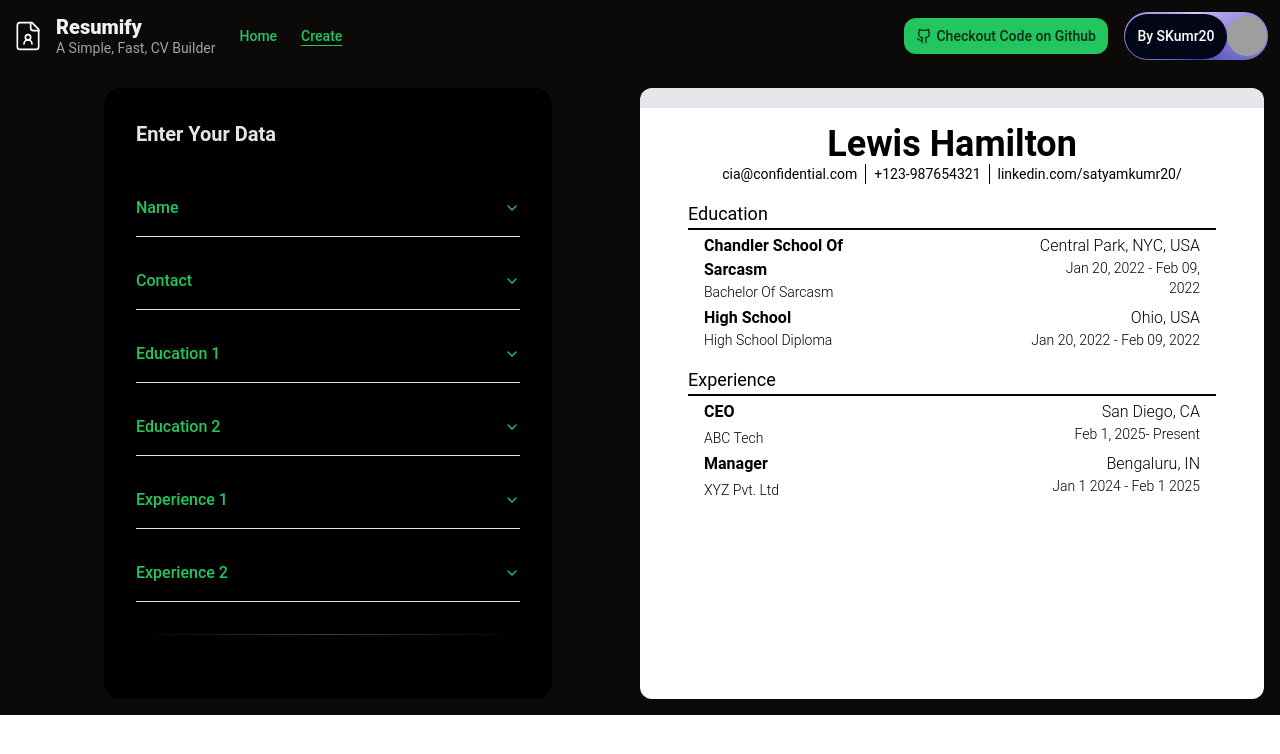
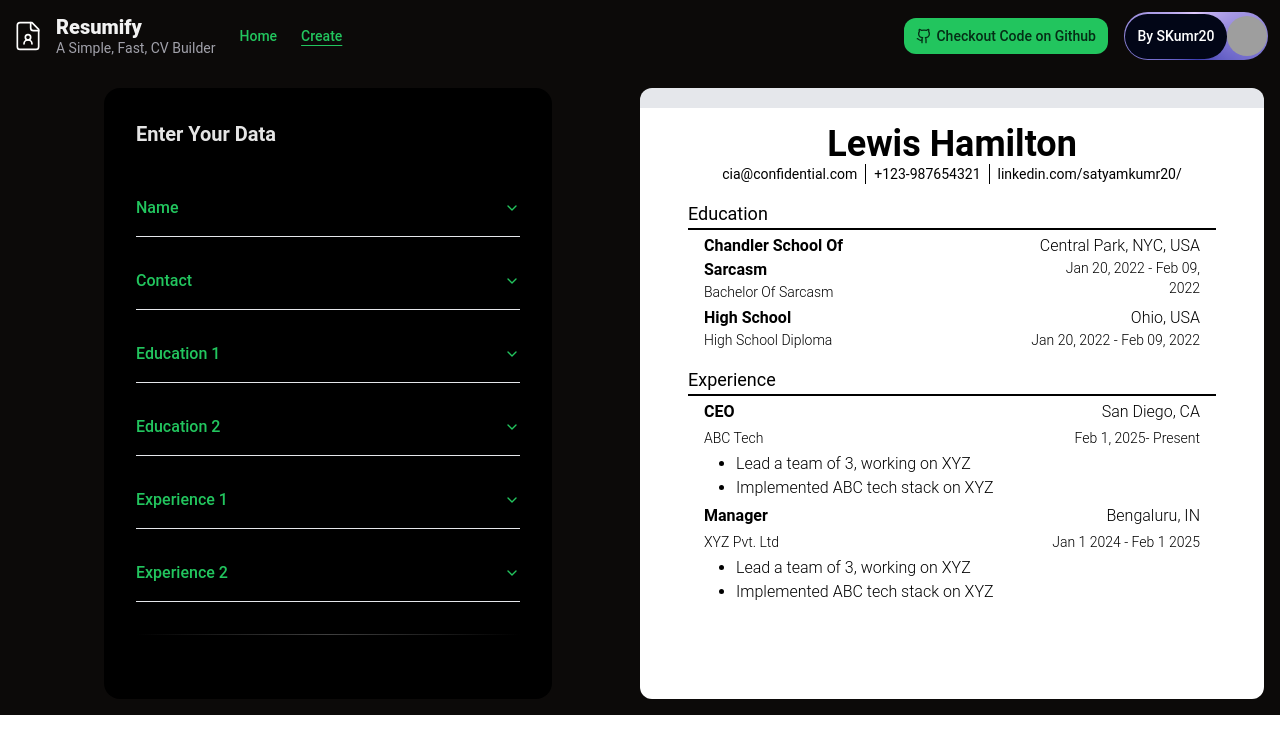
Before and after one commit to SKumr20/resume-builder, a React (Vite) app: page /createResume in a window 1280 px wide. Shown: the top 754 px of the page. Built offline with nearby package versions, Linux system fonts and the light colour scheme; grey boxes are pictures that could not be loaded.

Commit message:
Add experience detail Fix Style - allignment

```diff
--- a/src/components/ResumePreview.jsx
+++ b/src/components/ResumePreview.jsx
@@ -1,5 +1,5 @@
 
-const ResumePreview = ({ firstname, lastname, email, phone, linkedin, education1, educationDegree1, education2, educationDegree2, experience1, experiencePlace1, education1Location, education2Location, education1Date, education2Date, experience1Location, experience1Date, experience2, experiencePlace2, experience2Location, experience2Date}) => {
+const ResumePreview = ({ firstname, lastname, email, phone, linkedin, education1, educationDegree1, education2, educationDegree2, experience1, experiencePlace1, education1Location, education2Location, education1Date, education2Date, experience1Location, experience1Date, experience2, experiencePlace2, experience2Location, experience2Date, experience1Detail, experience1Detail2, experience2Detail, experience2Detail2}) => {
 
   return (
     <>
@@ -49,25 +49,33 @@ const ResumePreview = ({ firstname, lastname, email, phone, linkedin, education1
             <hr className="border-[0.5px] mx-12 border-black"/>
 
             <div className="flex flex-row justify-between">
-              <div>
+              <div className="w-1/2">
                 <h2 className="mx-16 mt-1 font-bold">{experience1}</h2>
                 <h2 className="mx-16 mt-1 font-light text-sm">{experiencePlace1}</h2>
+                <ul className="mx-24 mt-1 font-light list-disc text-nowrap">
+                  <li> {experience1Detail} </li>
+                  <li> {experience1Detail2} </li>
+                </ul>
               </div>
-              <div className="text-right">
-                <h2 className="mx-16 font-light mt-1 ">{experience1Location}</h2>
-                <h2 className="mx-16 font-light text-sm">{experience1Date}</h2>
+              <div className="w-1/2 text-right">
+                <h2 className="mx-16 font-light mt-1">{experience1Location}</h2>
+                <h2 className="mx-16 font-light mt-1 text-sm">{experience1Date}</h2>
               </div>
             </div>
 
 
             <div className="flex flex-row justify-between">
-              <div>
+              <div className="w-1/2">
                 <h2 className="mx-16 mt-1 font-bold">{experience2}</h2>
                 <h2 className="mx-16 mt-1 font-light text-sm">{experiencePlace2}</h2>
+                <ul className="mx-24 mt-1 font-light list-disc text-nowrap">
+                  <li> {experience2Detail} </li>
+                  <li> {experience2Detail2} </li>
+                </ul>
               </div>
-              <div className="text-right">
+              <div className="w-1/2 text-right">
                 <h2 className="mx-16 font-light mt-1 ">{experience2Location}</h2>
-                <h2 className="mx-16 font-light text-sm">{experience2Date}</h2>
+                <h2 className="mx-16 font-light mt-1 text-sm">{experience2Date}</h2>
               </div>
             </div>
 
--- a/src/components/signup-form-demo.jsx
+++ b/src/components/signup-form-demo.jsx
@@ -13,7 +13,7 @@ import {
 
 
 
-export default function SignupFormDemo({ setFirstname, setLastname, setEmail, setPhone, setLinkedin, setEducation1, setEducationDegree1, setEducation2, setEducationDegree2, setExperience1, setExperiencePlace1, setEducation1Location, setEducation2Location, setEducation1Date, setEducation2Date, setExperience1Location, setExperience1Date, setExperience2, setExperiencePlace2, setExperience2Location, setExperience2Date }) {
+export default function SignupFormDemo({ setFirstname, setLastname, setEmail, setPhone, setLinkedin, setEducation1, setEducationDegree1, setEducation2, setEducationDegree2, setExperience1, setExperiencePlace1, setEducation1Location, setEducation2Location, setEducation1Date, setEducation2Date, setExperience1Location, setExperience1Date, setExperience2, setExperiencePlace2, setExperience2Location, setExperience2Date, setExperience1Detail, setExperience1Detail2, setExperience2Detail, setExperience2Detail2 }) {
 
   const handleSubmit = (e) => {
     e.preventDefault();
@@ -156,6 +156,14 @@ export default function SignupFormDemo({ setFirstname, setLastname, setEmail, se
                   <Label>Work 1 Duration</Label>
                   <DatePickerWithRange className=' text-muted-foreground' setExperience1Date={setExperience1Date} target="experience1Location" />
                 </LabelInputContainer>
+                <LabelInputContainer className="mb-4">
+                  <Label htmlFor="experience1Detail">Point 1</Label>
+                  <Input id="experience1Detail" placeholder="Worked on XYZ" type="text" onChange={(e) => setExperience1Detail(e.target.value)} />
+                </LabelInputContainer>
+                <LabelInputContainer className="mb-4">
+                  <Label htmlFor="experience1Detail2">Point 2</Label>
+                  <Input id="experience1Detail2" placeholder="Implemented ABC tech stack on XYZ" type="text" onChange={(e) => setExperience1Detail2(e.target.value)} />
+                </LabelInputContainer>
                 </AccordionContent>
               </AccordionItem>
           </Accordion>
@@ -180,6 +188,14 @@ export default function SignupFormDemo({ setFirstname, setLastname, setEmail, se
                 <LabelInputContainer className='mb-4'>
                   <Label>Work 2 Duration</Label>
                   <DatePickerWithRange className=' text-muted-foreground' setExperience2Date={setExperience2Date} target="experience2Location" />
+                </LabelInputContainer>
+                <LabelInputContainer className="mb-4">
+                  <Label htmlFor="experience2Detail">Point 1</Label>
+                  <Input id="experience2Detail" placeholder="Worked on XYZ" type="text" onChange={(e) => setExperience2Detail(e.target.value)} />
+                </LabelInputContainer>
+                <LabelInputContainer className="mb-4">
+                  <Label htmlFor="experience2Detail2">Point 2</Label>
+                  <Input id="experience2Detail2" placeholder="Implemented ABC tech stack on XYZ" type="text" onChange={(e) => setExperience2Detail2(e.target.value)} />
                 </LabelInputContainer>
                 </AccordionContent>
               </AccordionItem>
--- a/src/pages/CreateResume.jsx
+++ b/src/pages/CreateResume.jsx
@@ -24,12 +24,16 @@ const CreateResume = () => {
   const [experiencePlace2, setExperiencePlace2] = useState('XYZ Pvt. Ltd');
   const [experience2Location, setExperience2Location] = useState('Bengaluru, IN');
   const [experience2Date, setExperience2Date] = useState('Jan 1 2024 - Feb 1 2025');
+  const [experience1Detail, setExperience1Detail] = useState("Lead a team of 3, working on XYZ");
+  const [experience1Detail2, setExperience1Detail2] = useState("Implemented ABC tech stack on XYZ");
+  const [experience2Detail, setExperience2Detail] = useState("Lead a team of 3, working on XYZ");
+  const [experience2Detail2, setExperience2Detail2] = useState("Implemented ABC tech stack on XYZ");
 
   return (
     <>
       <div className='grid grid-cols-2 p-4 bg-background max-h-full'>
-        <SignupFormDemo setFirstname={setFirstname} setLastname={setLastname} setEmail={setEmail} setPhone={setPhone} setLinkedin={setLinkedin} setEducation1={setEducation1} setEducationDegree1={setEducationDegree1} setEducation2={setEducation2} setEducationDegree2={setEducationDegree2} setExperience1={setExperience1} setExperiencePlace1={setExperiencePlace1} setEducation1Location={setEducation1Location} setEducation2Location={setEducation2Location} setEducation1Date={setEducation1Date} setEducation2Date={setEducation2Date} setExperience1Location={setExperience1Location} setExperience1Date={setExperience1Date } setExperience2={setExperience2} setExperiencePlace2={setExperiencePlace2} setExperience2Location={setExperience2Location} setExperience2Date={setExperience2Date} />
-        <ResumePreview firstname={firstname} lastname={lastname} email={email} phone={phone} linkedin={linkedin} education1={education1} educationDegree1={educationDegree1} education2={education2} educationDegree2={educationDegree2} experience1={experience1} experiencePlace1={experiencePlace1} education1Location={education1Location} education2Location={education2Location} education1Date={education1Date} education2Date={education2Date} experience1Location={experience1Location} experience1Date={experience1Date} experience2={experience2} experiencePlace2={experiencePlace2} experience2Location={experience2Location} experience2Date={experience2Date}/>
+        <SignupFormDemo setFirstname={setFirstname} setLastname={setLastname} setEmail={setEmail} setPhone={setPhone} setLinkedin={setLinkedin} setEducation1={setEducation1} setEducationDegree1={setEducationDegree1} setEducation2={setEducation2} setEducationDegree2={setEducationDegree2} setExperience1={setExperience1} setExperiencePlace1={setExperiencePlace1} setEducation1Location={setEducation1Location} setEducation2Location={setEducation2Location} setEducation1Date={setEducation1Date} setEducation2Date={setEducation2Date} setExperience1Location={setExperience1Location} setExperience1Date={setExperience1Date } setExperience2={setExperience2} setExperiencePlace2={setExperiencePlace2} setExperience2Location={setExperience2Location} setExperience2Date={setExperience2Date} setExperience1Detail={setExperience1Detail} setExperience1Detail2={setExperience1Detail2} setExperience2Detail={setExperience2Detail} setExperience2Detail2={setExperience2Detail2} />
+        <ResumePreview firstname={firstname} lastname={lastname} email={email} phone={phone} linkedin={linkedin} education1={education1} educationDegree1={educationDegree1} education2={education2} educationDegree2={educationDegree2} experience1={experience1} experiencePlace1={experiencePlace1} education1Location={education1Location} education2Location={education2Location} education1Date={education1Date} education2Date={education2Date} experience1Location={experience1Location} experience1Date={experience1Date} experience2={experience2} experiencePlace2={experiencePlace2} experience2Location={experience2Location} experience2Date={experience2Date} experience1Detail={experience1Detail} experience1Detail2={experience1Detail2} experience2Detail={experience2Detail} experience2Detail2={experience2Detail2} />
       </div>
     </>
   )
```
